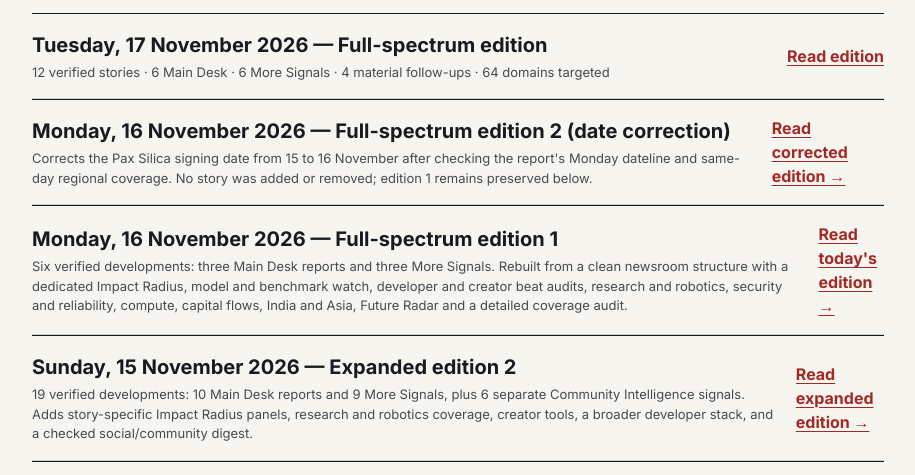
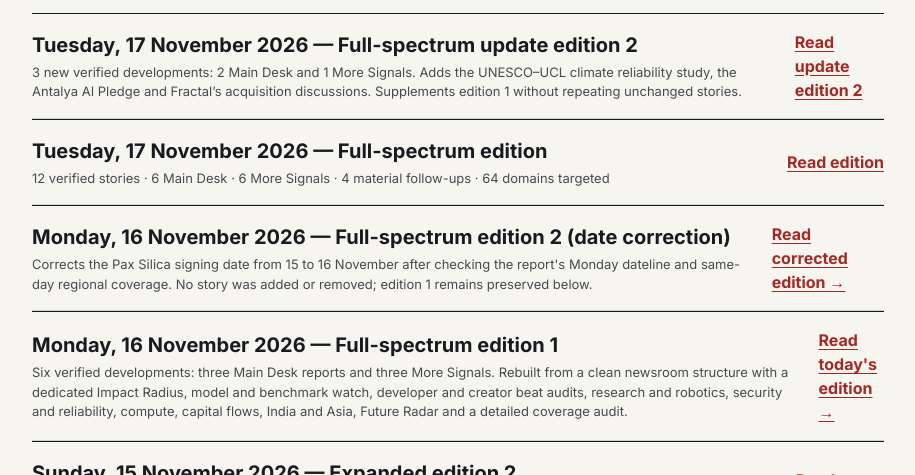
Before and after one commit to Jagadeeswarh/signal-ai-news, a plain HTML site: page archive/index.html in a window 1280 px wide. Shown: the part 281-756 px from the top of the page, without its empty margins (182-1097 px from the left). Drawn offline with Linux system fonts and the light colour scheme.

Commit message:
Add 17 November SIGNAL full-spectrum update to archive index

```diff
--- a/archive/index.html
+++ b/archive/index.html
@@ -15,6 +15,7 @@
 </head>
 <body><main class="page">
 <header><div class="logo">SIGNAL<span>.</span></div><div class="kicker">AI Daily · Archive</div><h1>Past editions</h1><p>Browse dated SIGNAL. AI Daily issues. Each edition is saved as its own file; the original prototype is retained separately from the source-checked daily issue.</p></header>
+<section class="issue"><div><h2>Tuesday, 17 November 2026 — Full-spectrum update edition 2</h2><p>3 new verified developments: 2 Main Desk and 1 More Signals. Adds the UNESCO–UCL climate reliability study, the Antalya AI Pledge and Fractal’s acquisition discussions. Supplements edition 1 without repeating unchanged stories.</p></div><a href="2026-11-17-edition-2.html">Read update edition 2</a></section>
 <section class="issue"><div><h2>Tuesday, 17 November 2026 — Full-spectrum edition</h2><p>12 verified stories · 6 Main Desk · 6 More Signals · 4 material follow-ups · 64 domains targeted</p></div><a href="2026-11-17.html">Read edition</a></section>
 <section class="issue"><div><h2>Monday, 16 November 2026 — Full-spectrum edition 2 (date correction)</h2><p>Corrects the Pax Silica signing date from 15 to 16 November after checking the report's Monday dateline and same-day regional coverage. No story was added or removed; edition 1 remains preserved below.</p></div><a href="2026-11-16-edition-2.html">Read corrected edition →</a></section>
 
```
